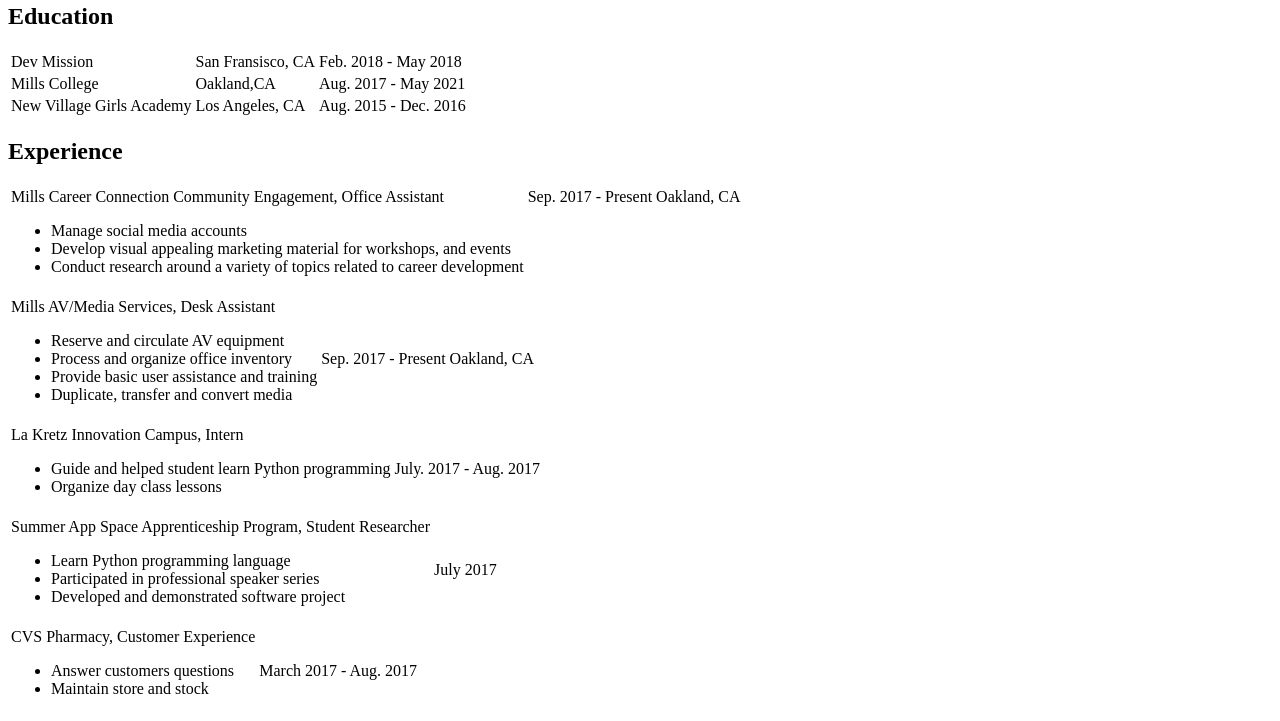
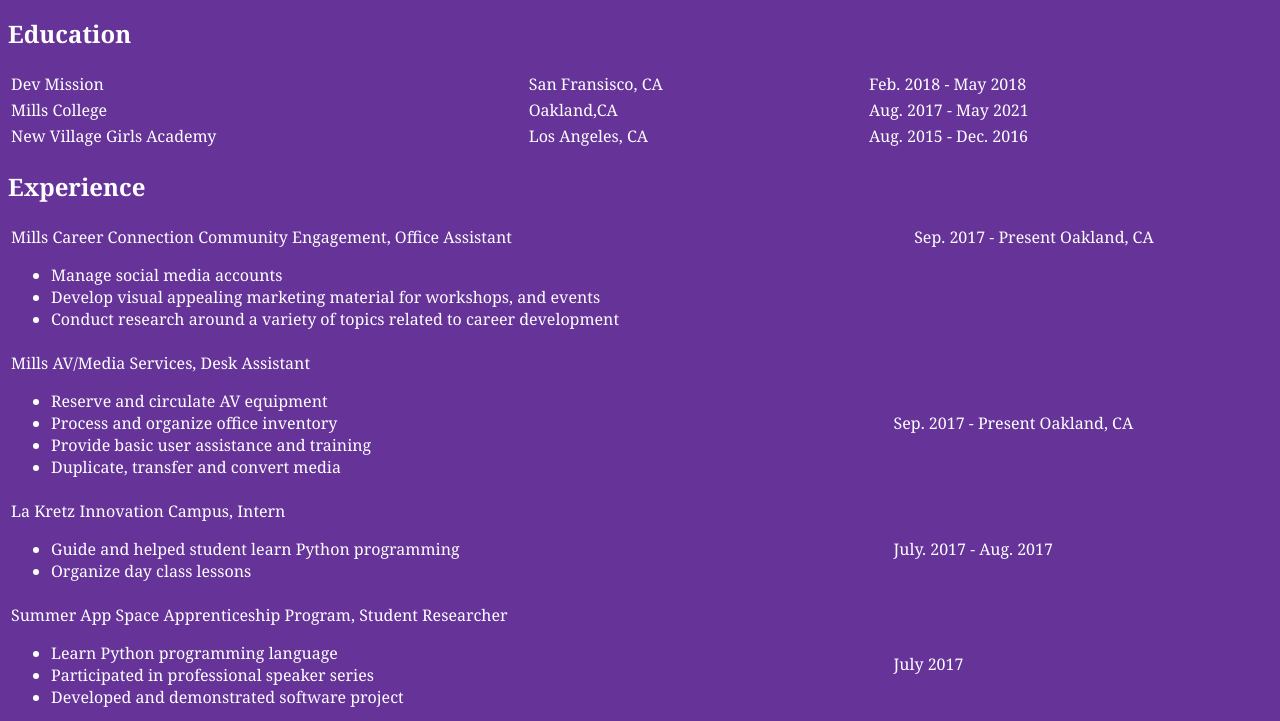
Before and after one commit to nayeli173/Resume, a plain HTML site: page index.html in a window 1280 px wide. Shown: the part 139-860 px from the top of the page. Drawn offline with Linux system fonts and the light colour scheme.

Commit message:
Update index.html

```diff
--- a/index.html
+++ b/index.html
@@ -3,7 +3,7 @@
   <head>
   <meta charset="utf-8">
   <title> Nayeli Resume</title>
-    <link rel="stylesheet" href="nayeli.css">
+    <link rel="stylesheet" href="style.css">
   </head>
   <body>
     <h1>Resume </h1>
```
